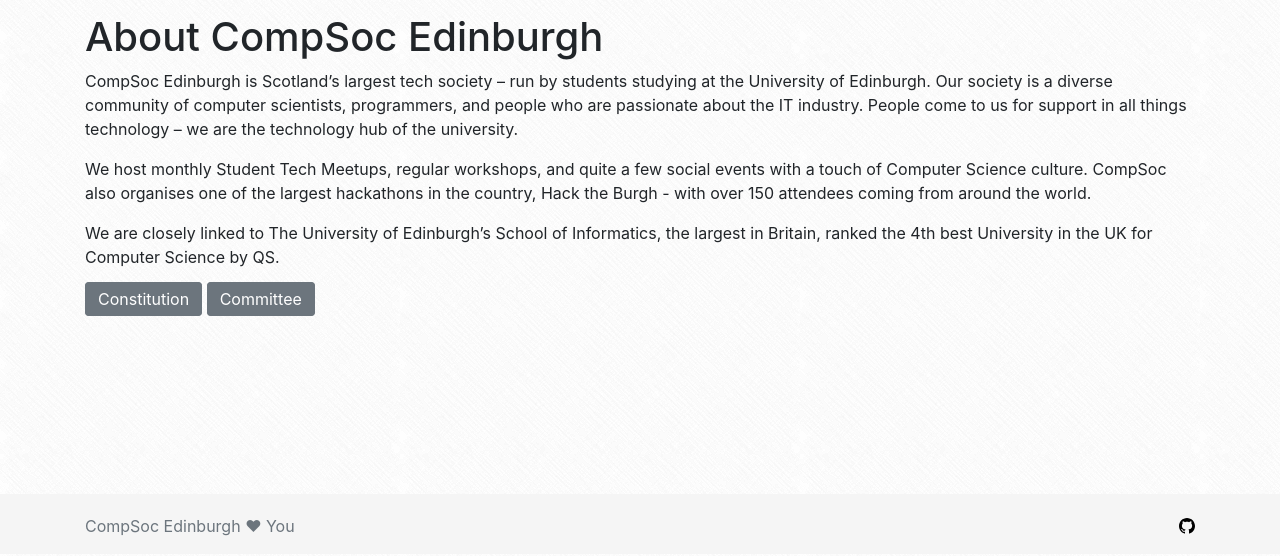
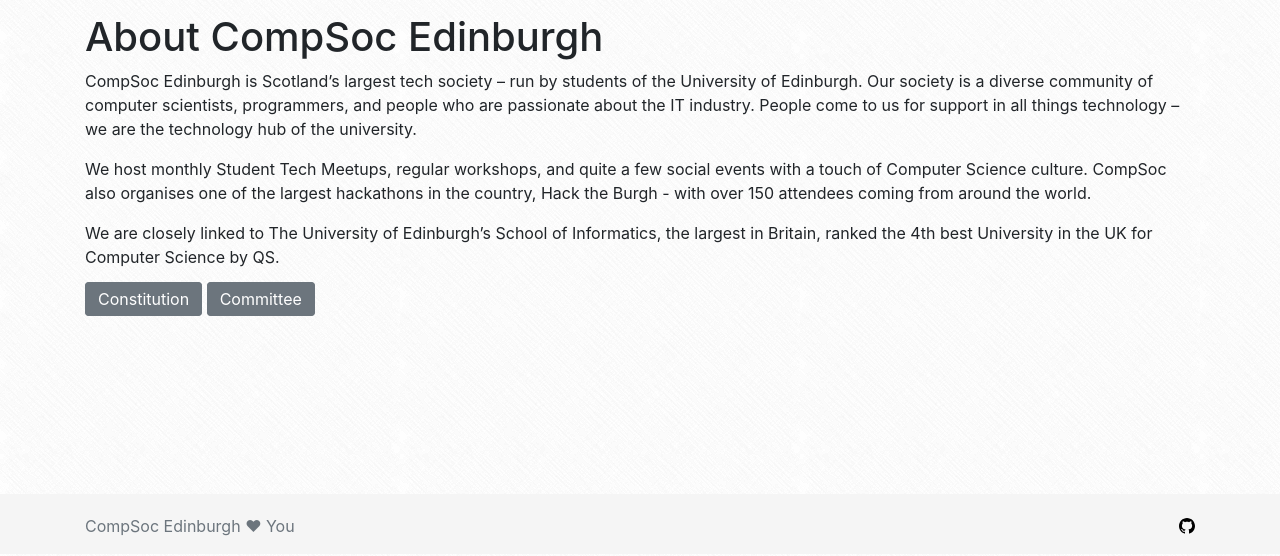
Before and after one commit to compsoc-edinburgh/website, a Jekyll site: the page built from _pages/about.md, in a window 1280 px wide. Shown: the part 346-902 px from the top of the page. Built offline with Jekyll 4.4.1, drawn with Linux system fonts in a browser that asks for light colours; nearby versions of some CDN libraries.

Commit message:
grammar fixes
Co-Authored-By: mojavad <34189022+mojavad@users.noreply.github.com>

```diff
--- a/_pages/about.md
+++ b/_pages/about.md
@@ -3,7 +3,7 @@
 longtitle: "About CompSoc Edinburgh"
 ---
 
-CompSoc Edinburgh is Scotland’s largest tech society – run by students studying at the University of Edinburgh.
+CompSoc Edinburgh is Scotland’s largest tech society – run by students of the University of Edinburgh.
 Our society is a diverse community of computer scientists, programmers, and people who are passionate about the IT industry. People come to us for support in all things technology – we are the technology hub of the university.
 
 We host monthly Student Tech Meetups, regular workshops, and quite a few social events with a touch of Computer Science culture. CompSoc also organises one of the largest hackathons in the country, Hack the Burgh - with over 150 attendees coming from around the world.
```
